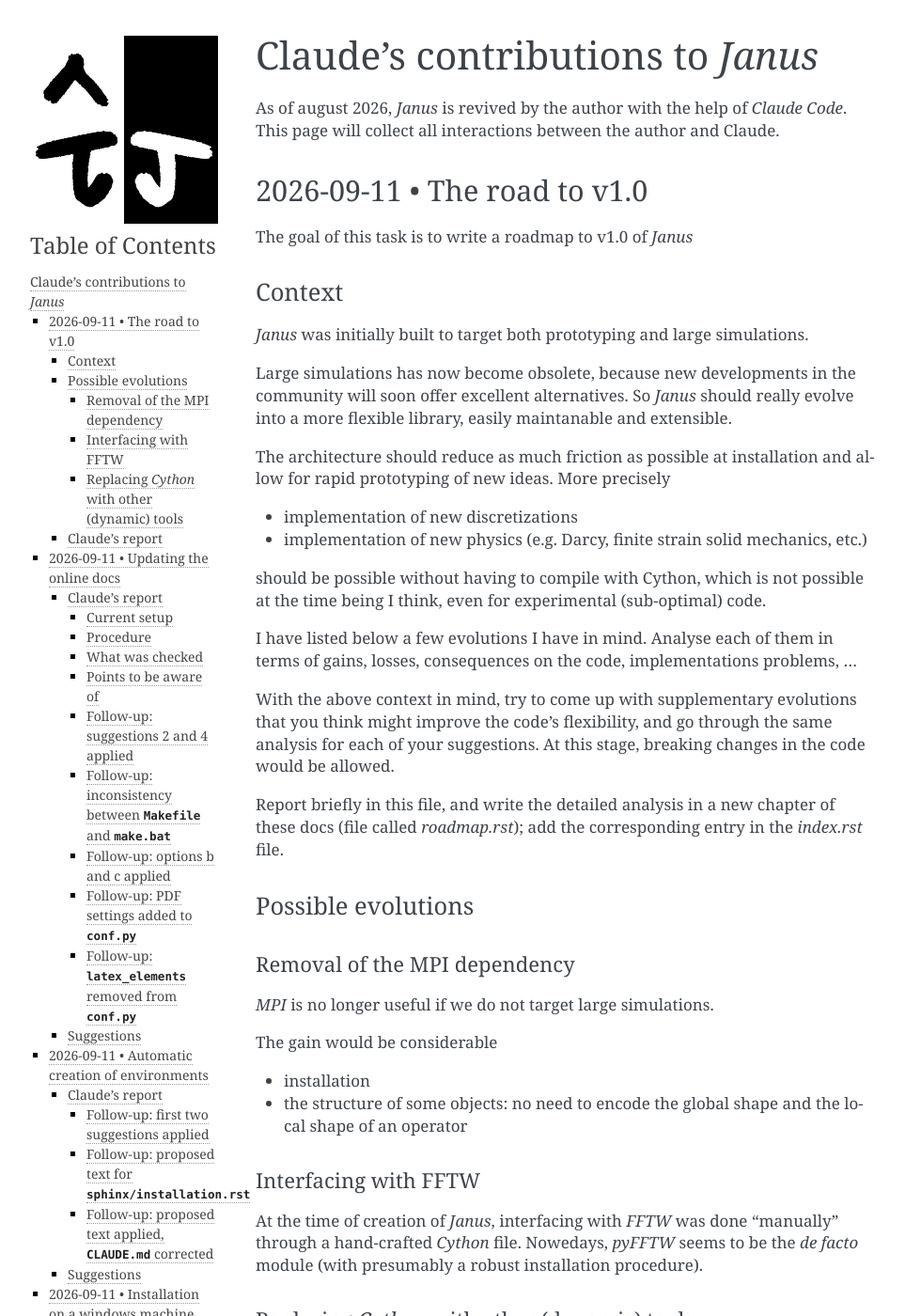
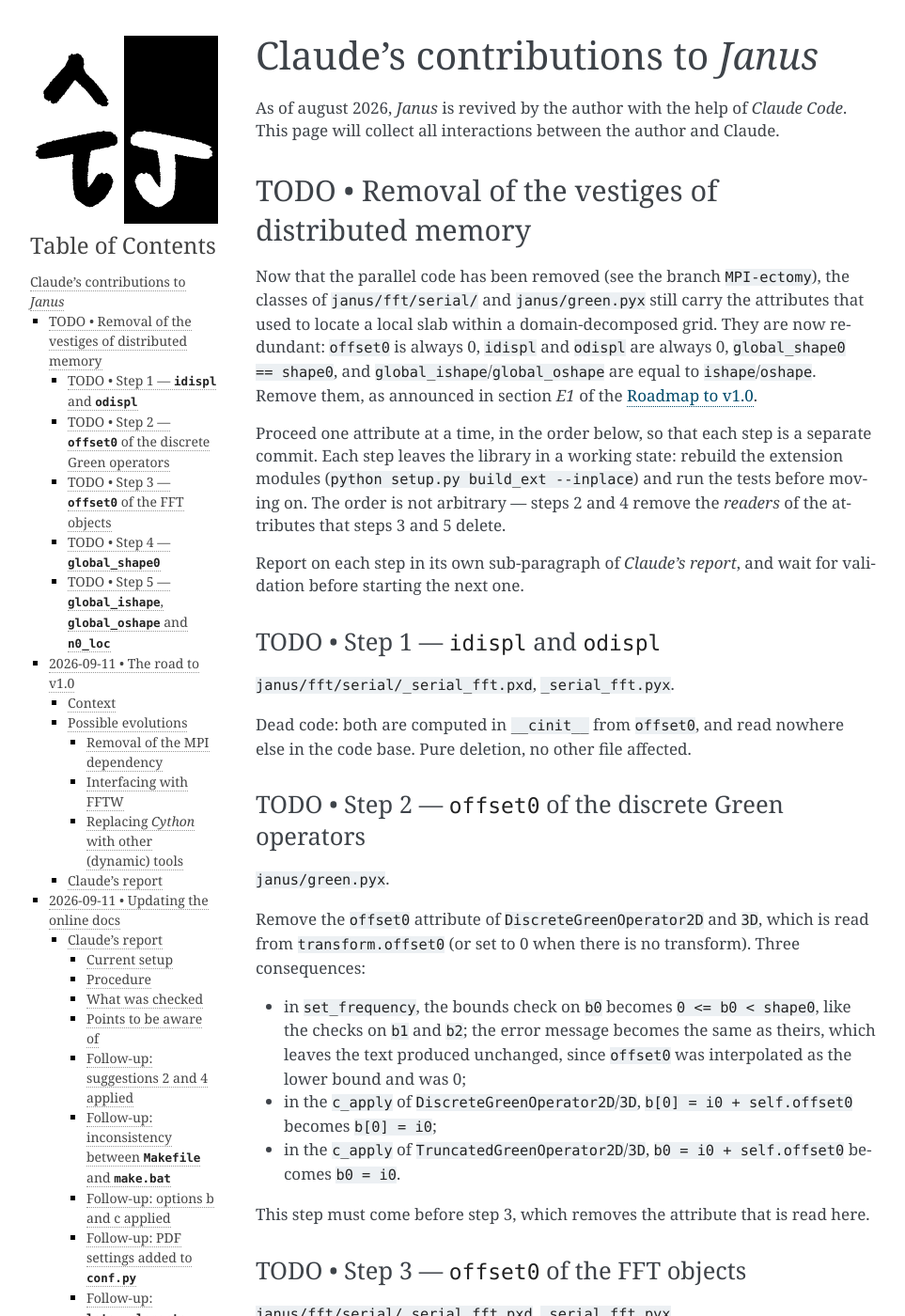
Before and after one commit to sbrisard/janus, a Sphinx documentation site: the page built from sphinx/claude.rst, in a window 1280 px wide and 1400 px high. Shown: the whole window at 94% size, without its empty margins (148-1111 px from the left). Built offline with Sphinx 7.4.7, drawn with Linux system fonts in a browser that asks for light colours; some of the changed text lies outside the part shown.

Commit message:
TODO • Removal of the vestiges of distributed memory

```diff
--- a/sphinx/claude.rst
+++ b/sphinx/claude.rst
@@ -3,6 +3,67 @@ Claude's contributions to `Janus`
 *********************************
 
 As of august 2026, `Janus` is revived by the author with the help of `Claude Code`. This page will collect all interactions between the author and Claude.
+
+
+TODO • Removal of the vestiges of distributed memory
+====================================================
+
+Now that the parallel code has been removed (see the branch ``MPI-ectomy``), the classes of ``janus/fft/serial/`` and ``janus/green.pyx`` still carry the attributes that used to locate a local slab within a domain-decomposed grid. They are now redundant: ``offset0`` is always 0, ``idispl`` and ``odispl`` are always 0, ``global_shape0 == shape0``, and ``global_ishape``/``global_oshape`` are equal to ``ishape``/``oshape``. Remove them, as announced in section *E1* of the :doc:`roadmap`.
+
+Proceed one attribute at a time, in the order below, so that each step is a separate commit. Each step leaves the library in a working state: rebuild the extension modules (``python setup.py build_ext --inplace``) and run the tests before moving on. The order is not arbitrary — steps 2 and 4 remove the *readers* of the attributes that steps 3 and 5 delete.
+
+Report on each step in its own sub-paragraph of `Claude's report`, and wait for validation before starting the next one.
+
+TODO • Step 1 — ``idispl`` and ``odispl``
+-----------------------------------------
+
+``janus/fft/serial/_serial_fft.pxd``, ``_serial_fft.pyx``.
+
+Dead code: both are computed in ``__cinit__`` from ``offset0``, and read nowhere else in the code base. Pure deletion, no other file affected.
+
+TODO • Step 2 — ``offset0`` of the discrete Green operators
+-----------------------------------------------------------
+
+``janus/green.pyx``.
+
+Remove the ``offset0`` attribute of ``DiscreteGreenOperator2D`` and ``3D``, which is read from ``transform.offset0`` (or set to 0 when there is no transform). Three consequences:
+
+- in ``set_frequency``, the bounds check on ``b0`` becomes ``0 <= b0 < shape0``, like the checks on ``b1`` and ``b2``; the error message becomes the same as theirs, which leaves the text produced unchanged, since ``offset0`` was interpolated as the lower bound and was 0;
+- in the ``c_apply`` of ``DiscreteGreenOperator2D``/``3D``, ``b[0] = i0 + self.offset0`` becomes ``b[0] = i0``;
+- in the ``c_apply`` of ``TruncatedGreenOperator2D``/``3D``, ``b0 = i0 + self.offset0`` becomes ``b0 = i0``.
+
+This step must come before step 3, which removes the attribute that is read here.
+
+TODO • Step 3 — ``offset0`` of the FFT objects
+----------------------------------------------
+
+``janus/fft/serial/_serial_fft.pxd``, ``_serial_fft.pyx``, ``examples/square_inclusion.py``.
+
+Once step 2 is done, the attribute is read nowhere in the library. Remove it, together with the ``offset0`` parameter of the constructors of ``_RealFFT2D`` and ``_RealFFT3D``. These constructors are called only by ``create_real_2D``/``create_real_3D``, which are ``cdef`` functions: the public entry point ``janus.fft.serial.create_real(shape, flags)`` is unaffected.
+
+``examples/square_inclusion.py`` reads ``transform.offset0``. The example is already broken (it depends on ``mpi4py`` and ``petsc4py``) and carries a ``TODO`` header describing its repair: state there that the attribute no longer exists, but do not attempt the repair, which is a separate task.
+
+TODO • Step 4 — ``global_shape0``
+---------------------------------
+
+``janus/green.pyx``, ``CLAUDE.md``.
+
+``global_shape0`` is equal to ``shape0``, which ``init_shapes`` sets just above its last use. Replace it with ``self.shape0`` in the computation of ``s0`` (``DiscreteGreenOperator2D``/``3D``) and in the wave-vectors of ``TruncatedGreenOperator2D``/``3D`` and ``FilteredGreenOperator2D``/``3D``, then remove the attribute. ``FiniteDifferences2D``/``3D`` does not use it.
+
+The constructors also read ``transform.global_ishape``, to check the shape of the transform: switch that check to ``transform.ishape``. Step 5 removes the attribute, so this step must come first.
+
+In ``CLAUDE.md``, delete the paragraph that presents ``offset0``/``global_shape0`` as a pending simplification.
+
+TODO • Step 5 — ``global_ishape``, ``global_oshape`` and ``n0_loc``
+-------------------------------------------------------------------
+
+``janus/fft/serial/_serial_fft.pxd``, ``_serial_fft.pyx``, ``sphinx/fft_tutorial.rst``, ``CLAUDE.md``.
+
+Once step 4 is done, these are read only by the documentation. Remove the two attributes and the ``n0_loc`` parameter of the constructors (which then take the shape alone), and drop the word *global* from the docstring of ``create_real``.
+
+In ``sphinx/fft_tutorial.rst``, the four attributes documented for a serial transform are reduced to ``ishape`` and ``oshape``: remove the two doctests on ``global_ishape``/``global_oshape``, and the two sentences explaining that local and global shapes coincide in the serial case. In ``CLAUDE.md``, the description of the FFT layer no longer mentions the vestigial attributes.
+
+Whatever the step, the behaviour of the library must not change: the tests (3043 passed, 111 skipped) are the acceptance criterion, and no reference data in ``tests/data`` is to be regenerated.
 
 
 2026-09-11 • The road to v1.0
```
